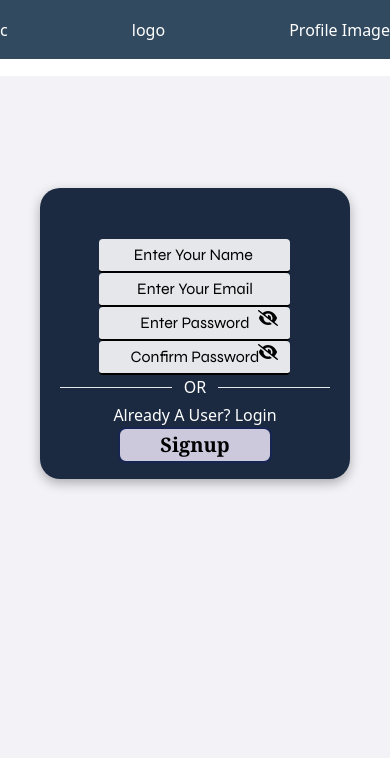
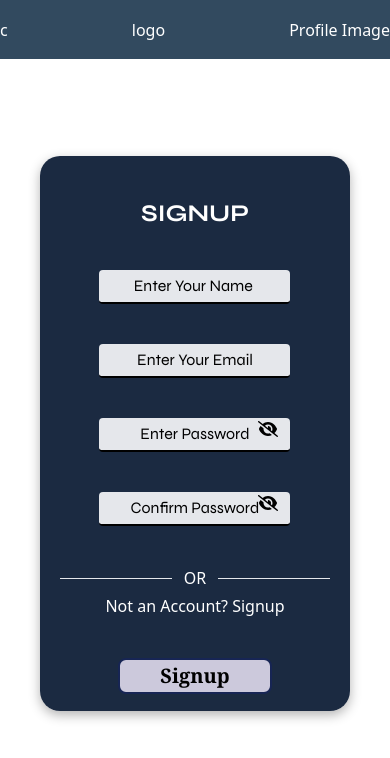
Before and after one commit to Dash10107/EduSync-Frontend, a React (Create React App) app: page /signup in a window 390 px wide. Shown: the top 758 px of the page. Built offline with nearby package versions, Linux system fonts and the light colour scheme.

Commit message:
took moksh changes

```diff
--- a/src/Components/LoginComp/LoginComp.css
+++ b/src/Components/LoginComp/LoginComp.css
@@ -68,7 +68,7 @@
   }
 
   .login-input {
-    width: 120%;
+    width: 200%;
     border: 1px solid #ccc;
     border-radius: 5px;
    left: -10%;
--- a/src/Components/SignupComp/SignupComp.css
+++ b/src/Components/SignupComp/SignupComp.css
@@ -4,3 +4,114 @@
     left: 70%;
 
 }
+
+.login-main-div{
+    width: 100vw;
+    height: 100vh;
+}
+
+.login-header{
+    width: 100%;
+    height: 8%;
+    vertical-align: middle;
+    align-content: center;
+    align-self: center;
+    text-align: center;
+    /* justify-content: center; */
+    display: flex;
+    align-items: center;
+    background: #324A5F;
+
+    box-shadow: 0px 2px 4px rgba(0, 0, 0, 0.1);
+}
+.login-component {
+    display: flex;
+    justify-content: center; /* Center horizontally */
+    align-items: center; /* Center vertically */
+    /* width: 40rem; */
+    height: 92vh; /* You can use vh (viewport height) units for relative height */
+    /* background-color: #f0f0f0; Background color for login-component */
+
+  }
+
+  .login-card {
+
+    /* height: 63.59%;  */
+
+    padding: 20px;
+    box-shadow: 0px 4px 12px rgba(0, 0, 0, 0.3);  /* Add a shadow to the card */
+    border-radius: 20px;
+    position: relative; /* Add position relative */
+  z-index: 10; /* Set a higher z-index value */
+  display: flex;
+  flex-direction: column; /* Stack the inputs vertically */
+  align-items: center;
+  /* gap: 5vh; */
+  background: linear-gradient(0deg, #1B2A41, #1B2A41),linear-gradient(0deg, #7D7878, #7D7878);
+  color: white;
+  padding-top: 5vh;
+  padding-bottom: 2vh;
+  text-align: center;
+  justify-content: center;
+
+
+  }
+  .input-group {
+    display: flex;
+    flex-direction: column; /* Stack label and input vertically */
+    gap: 1vw;
+    font-family: 'Syne', sans-serif;
+    align-self: center;
+  position:relative;
+  }
+
+  .login-label {
+    font-weight: bold;
+    font-family: 'Syne', sans-serif;
+    font-size: 1.3rem;
+    text-align: center;
+  }
+
+  .login-input {
+    width: 120%;
+    border: 1px solid #ccc;
+    border-radius: 5px;
+   left: -10%;
+   position: relative;
+    height: 5vh;
+    color: black;
+
+  }
+  /* Add padding to the placeholder text */
+.login-input::placeholder {
+    padding-left: 2vw;
+font-size: 1rem;
+color: black;
+}
+
+
+
+/* Media query for larger screens (e.g., tablets and desktops) */
+@media screen and (min-width: 768px) {
+    .login-card {
+      flex-direction: column; /* Stack labels and inputs in a column */
+      align-items: flex-start; /* Align components to the left */
+    }
+
+    .input-group {
+      flex-direction: row; /* Stack label and input in a column */
+      align-items: flex-start; /* Align components to the left */
+      gap: 2vw;
+
+    }
+
+    .login-label {
+      margin-right: 0; /* Remove right margin for label */
+      white-space: nowrap; /* Prevent label text from wrapping */
+      display: flex; /* Use flex display to align vertically */
+      align-items: center; /* Vertically center the text */
+      vertical-align: middle;
+      /* padding: 10px 0px; */
+
+    }
+  }
--- a/src/Components/SignupComp/SignupComp.js
+++ b/src/Components/SignupComp/SignupComp.js
@@ -19,19 +19,19 @@ const SignupComp = (props) => {
   const { name, email, password, password2 } = formData;
 
   const navigate = useNavigate();
-const [errors,setErrors] = useState({});
-  const [toastOpen,setToastOpen] = useState(false);
+  const [errors, setErrors] = useState({});
+  const [toastOpen, setToastOpen] = useState(false);
   const [passwordShown, setPasswordShown] = useState(false);
   const togglePasswordVisiblity = () => {
     setPasswordShown(passwordShown ? false : true);
   };
-  const eye = passwordShown?<FontAwesomeIcon icon={faEye} />:<FontAwesomeIcon icon={faEyeSlash} />
+  const eye = passwordShown ? <FontAwesomeIcon icon={faEye} /> : <FontAwesomeIcon icon={faEyeSlash} />
 
   const [passwordShown2, setPasswordShown2] = useState(false);
   const togglePasswordVisiblity2 = () => {
     setPasswordShown2(passwordShown2 ? false : true);
   };
-  const eye2 = passwordShown2?<FontAwesomeIcon icon={faEye} />:<FontAwesomeIcon icon={faEyeSlash} />
+  const eye2 = passwordShown2 ? <FontAwesomeIcon icon={faEye} /> : <FontAwesomeIcon icon={faEyeSlash} />
   // Function to handle form submission
   const handleSubmit = async (e) => {
     e.preventDefault();
@@ -40,7 +40,7 @@ const [errors,setErrors] = useState({});
 
     if (!email.endsWith(phrase)) {
       console.log("The email does not end with 'somaiya.edu",);
-      setErrors({error:"Please use somaiya.edu Email",email});
+      setErrors({ error: "Please use somaiya.edu Email", email });
       setToastOpen(true);
       return;
     }
@@ -50,11 +50,11 @@ const [errors,setErrors] = useState({});
         "http://localhost:5000/users/register",
         formData
       );
-      console.log("Response",response)
-      if(response.status===200){
+      console.log("Response", response)
+      if (response.status === 200) {
         // If the registration is successful, you can handle the response here
 
-      Login(email,password);
+        Login(email, password);
         setFormData({
           name: "",
           email: "",
@@ -63,7 +63,7 @@ const [errors,setErrors] = useState({});
         });
 
 
-      }else{ console.log(response.status)}
+      } else { console.log(response.status) }
 
     } catch (error) {
       // If there's an error, handle it here
@@ -87,12 +87,12 @@ const [errors,setErrors] = useState({});
   }
 
 
-  const Login = async (userName,passWord) => {
+  const Login = async (userName, passWord) => {
     const phrase = "somaiya.edu";
 
     if (!userName.endsWith(phrase)) {
 
-      console.log("The string does not end with 'somaiya.edu : ",userName);
+      console.log("The string does not end with 'somaiya.edu : ", userName);
       return;
     }
 
@@ -137,19 +137,32 @@ const [errors,setErrors] = useState({});
   return (
     <div className="login-main-div overflow-hidden">
       <Navbar />
+
       {/* daksh ye div mene add kiya hai image and login ko ek container mein daalne k liye  */}
-      <div className="flex md:space-x-14 lg:space-x-6 bg-[#f3f2f7] h-full justify-center">
+      <div className="flex md:space-x-14 lg:space-x-14 h-full justify-center">
+
         {/* ye img hai login card k baju wala */}
         <div>
-          <img
-            src="https://media.istockphoto.com/id/1452604857/photo/businessman-touching-the-brain-working-of-artificial-intelligence-automation-predictive.webp?b=1&s=170667a&w=0&k=20&c=iJp6e2C-l2lRmyG3ColHMpXe0QYrPnrfQQc2O6PsYC4="
-            alt="help"
-            className="h-[32rem] hidden md:block md:w-[58rem] lg:w-[48rem]  ml-8 mt-10 rounded"
-          />
+          <img src="https://www.alphalearn.com/wp-content/uploads/2021/11/e-learning-2.jpg" alt="help" className="h-[31rem] hidden rounded md:block
+          // responsive design css
+          md:w-[30rem] lg:w-[48rem] ml-8 mt-10 2xl:w-[55rem] 2xl:h-[37rem]" />
         </div>
+
+
         {/* This is login card */}
-        <div className="mt-28 mb-[200px] hover:ring-4 ring-blue-950 ring-offset-4 rounded-[20px] md:w-[33rem] md:ml-0 lg:w-[33rem] lg:ml-0">
-          <form onSubmit={handleSubmit} className="login-card ">
+        <div className="md:mt-[5.5rem] mb-[200px] rounded-[20px]
+        // responsive css design
+      md:w-[28rem] md:ml-0 md:mr-24 md:h-96
+      lg:w-[33rem] lg:ml-0">
+
+          <form onSubmit={handleSubmit} className="login-card space-y-10 mt-20 md:mt-0 sm:mr-5 md:space-y-5
+           2xl:space-y-10">
+
+<div className="input-group text-2xl font-bold">
+            {/* yape font awesome ka icon add krna hai */}
+              SIGNUP
+            </div>
+
             <div className="input-group">
               <input
                 type="text"
@@ -161,6 +174,7 @@ const [errors,setErrors] = useState({});
                 required={true}
               ></input>
             </div>
+
             <div className="input-group">
               <input
                 type="email"
@@ -172,6 +186,7 @@ const [errors,setErrors] = useState({});
                 required={true}
               ></input>
             </div>
+
             <div className="input-group" style={{ display: "flex", alignItems: "center" }}>
               <input
                 type={passwordShown ? "text" : "password"}
@@ -183,10 +198,11 @@ const [errors,setErrors] = useState({});
                 onChange={handleChange}
                 required={true}
               />
-  <i onClick={togglePasswordVisiblity} className="eyeImgsec" style={{ marginLeft: "10%", cursor: "pointer",color:"black" }}>
+              <i onClick={togglePasswordVisiblity} className="eyeImgsec" style={{ marginLeft: "10%", cursor: "pointer", color: "black" }}>
                 {eye}
               </i>
             </div>
+
             <div className="input-group" style={{ display: "flex", alignItems: "center" }}>
               <input
                 type={passwordShown2 ? "text" : "password"}
@@ -198,22 +214,22 @@ const [errors,setErrors] = useState({});
                 onChange={handleChange}
                 required={true}
               />
-  <i onClick={togglePasswordVisiblity2} className="eyeImgsec" style={{ marginLeft: "10%", cursor: "pointer",color:"black" }}>
+              <i onClick={togglePasswordVisiblity2} className="eyeImgsec" style={{ marginLeft: "10%", cursor: "pointer", color: "black" }}>
                 {eye2}
               </i>
             </div>
-            <div className="sm:ml-[0rem] md:ml-[0rem] lg:ml-[3.5rem] space-y-1">
-              <div className="flex ">
+
+            <div className=" space-y-1 self-center ">
+              <div className="flex">
                 <hr className="bg-black text-black w-[7rem] lg:w-[10rem] mt-3 mr-3" />
                 OR
                 <hr className="bg-black text-black w-[7rem] lg:w-[10rem] mt-3 ml-3" />
               </div>
-              <div>
-                Already A User?{" "}
-                <span onClick={() => navigate("/login")}>Login</span>
+
+              <div>Not an Account? <span onClick={() => { navigate("/signup") }}>Signup</span></div>
             </div>
-            </div>
-            <div className="sm:ml-[0rem] md:ml-[4rem] lg:ml-[10rem] bg-[#CCC9DC] border-2 border-blue-950 text-black px-10  font-bold py-0.5 rounded-lg text-xl font-serif hover:ring-2 ring-[#CCC9DC]">
+            {/* sm:ml-[0rem] md:ml-[4rem] lg:ml-[10rem] */}
+            <div className=" bg-[#CCC9DC] border-2 border-blue-950 text-black px-10  font-bold py-0.5 rounded-lg text-xl font-serif hover:ring-2 ring-[#CCC9DC] self-center">
               <button type="submit" className="login-submit-btn">
                 Signup
               </button>
@@ -221,7 +237,7 @@ const [errors,setErrors] = useState({});
           </form>
         </div>
         <Snackbar open={toastOpen} autoHideDuration={3000} onClose={handleClose} anchorOrigin={{ vertical: 'top', horizontal: 'right' }}>
-  <Alert onClose={handleClose} severity="error"     sx={{ width: '100%' }}>
+          <Alert onClose={handleClose} severity="error" sx={{ width: '100%' }}>
             <ul>
               {Object.entries(errors).map(([key, value]) => (
                 <li key={key}>
```
Also changed, not shown: src/Components/LoginComp/LoginComp.js (+16 -11 lines). Lines whose indentation alone changed are shown as unchanged.
